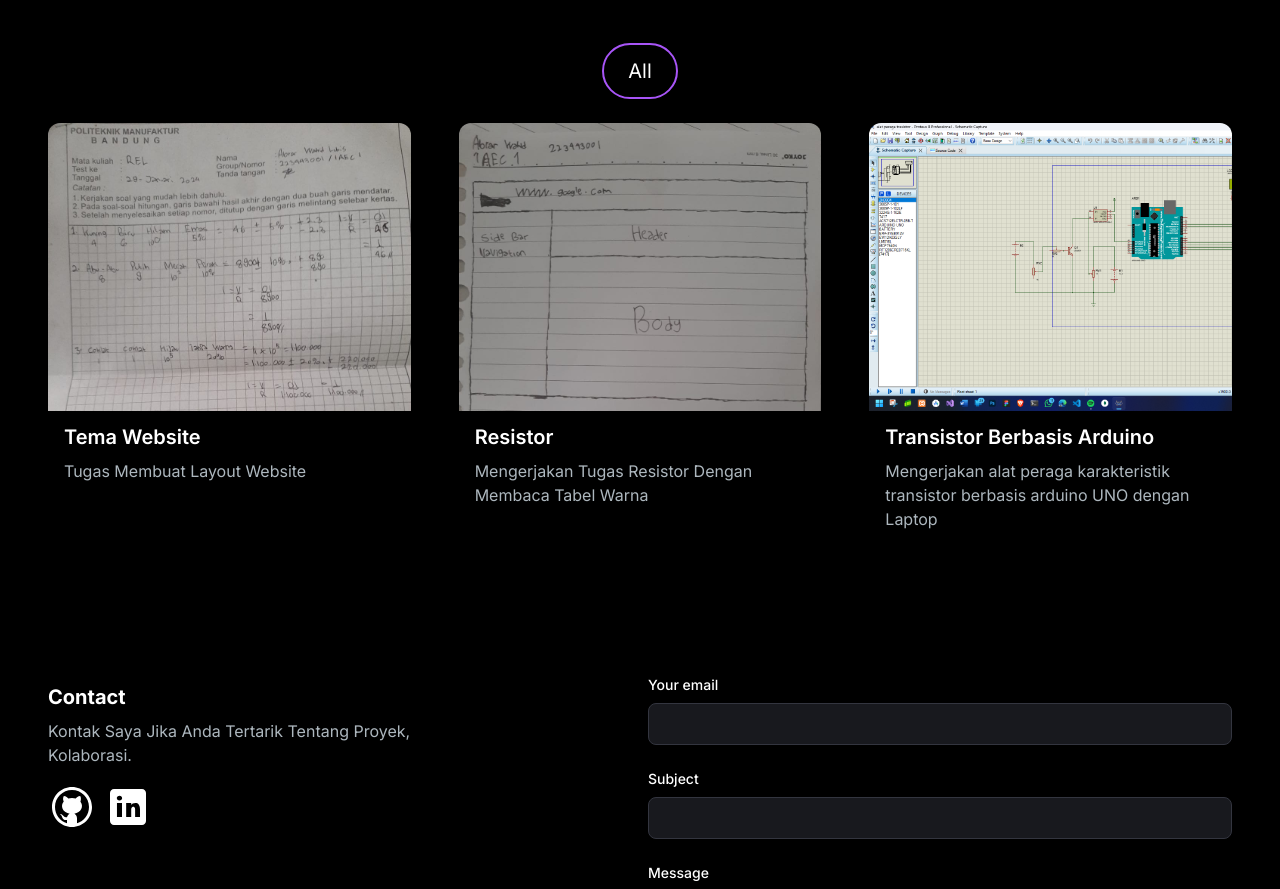
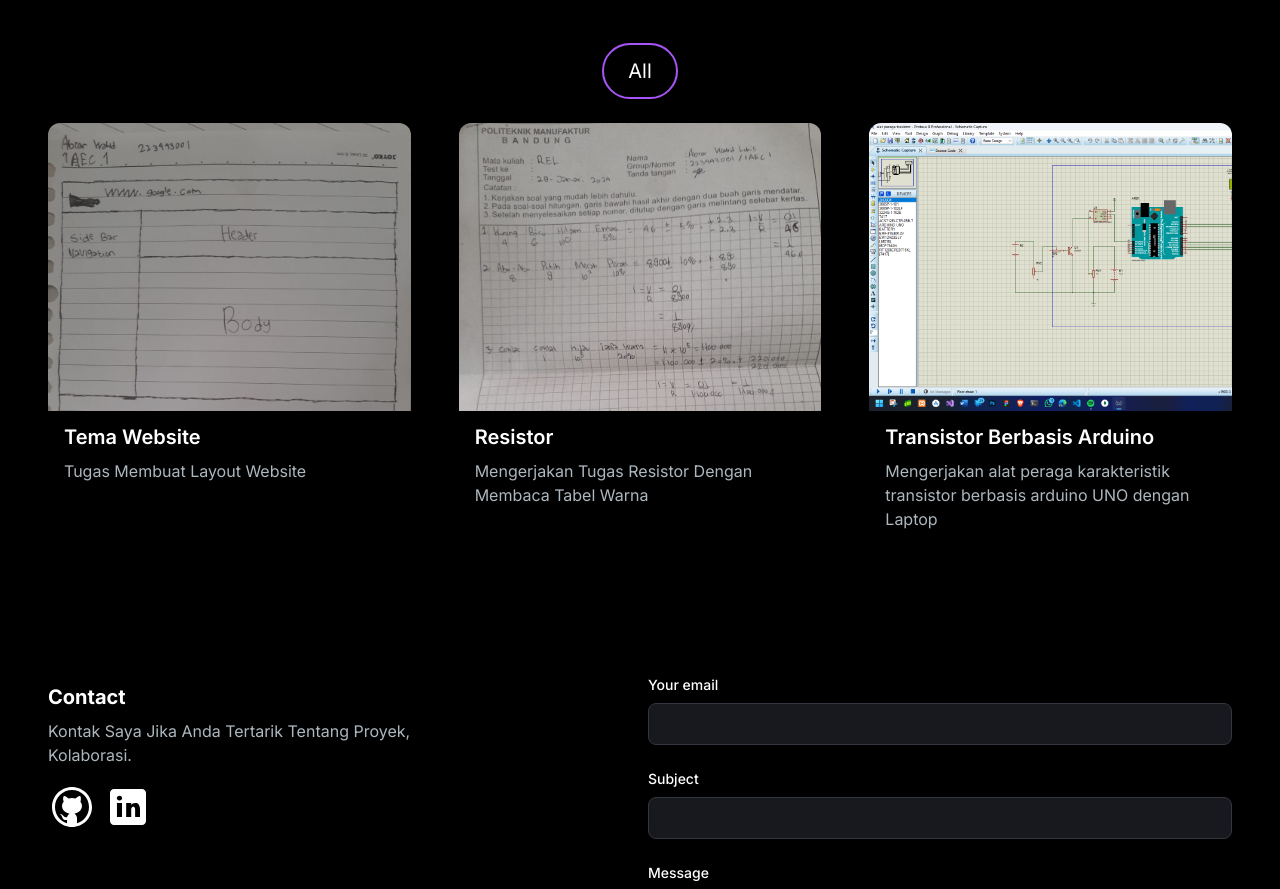
Before and after one commit to AbrarWahid/websiteabrar, a Next.js app: page / in a window 1280 px wide. Shown: the part 1380-2269 px from the top of the page. Built offline with nearby package versions, Linux system fonts and the light colour scheme.

Commit message:
Update ProjectsSection.jsx

```diff
--- a/src/app/components/ProjectsSection.jsx
+++ b/src/app/components/ProjectsSection.jsx
@@ -9,7 +9,7 @@ const projectsData = [
     id: 1,
     title: "Tema Website",
     description: "Tugas Membuat Layout Website",
-    image: "/images/projects/1.jpg",
+    image: "/images/projects/2.jpg",
     tag: ["All", "Web"],
     gitUrl: "/",
     previewUrl: "/",
@@ -19,7 +19,7 @@ const projectsData = [
     id: 2,
     title: "Resistor",
     description: "Mengerjakan Tugas Resistor Dengan Membaca Tabel Warna",
-    image: "/images/projects/2.jpg",
+    image: "/images/projects/1.jpg",
     tag: ["All", "Web"],
     gitUrl: "/",
     previewUrl: "/",
```
